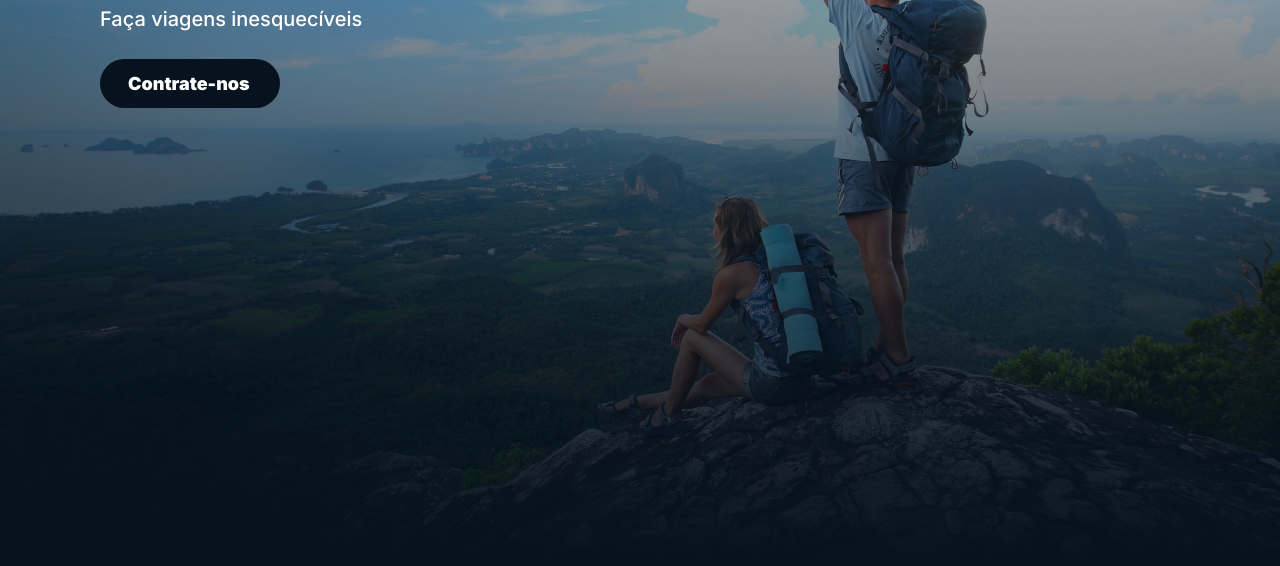
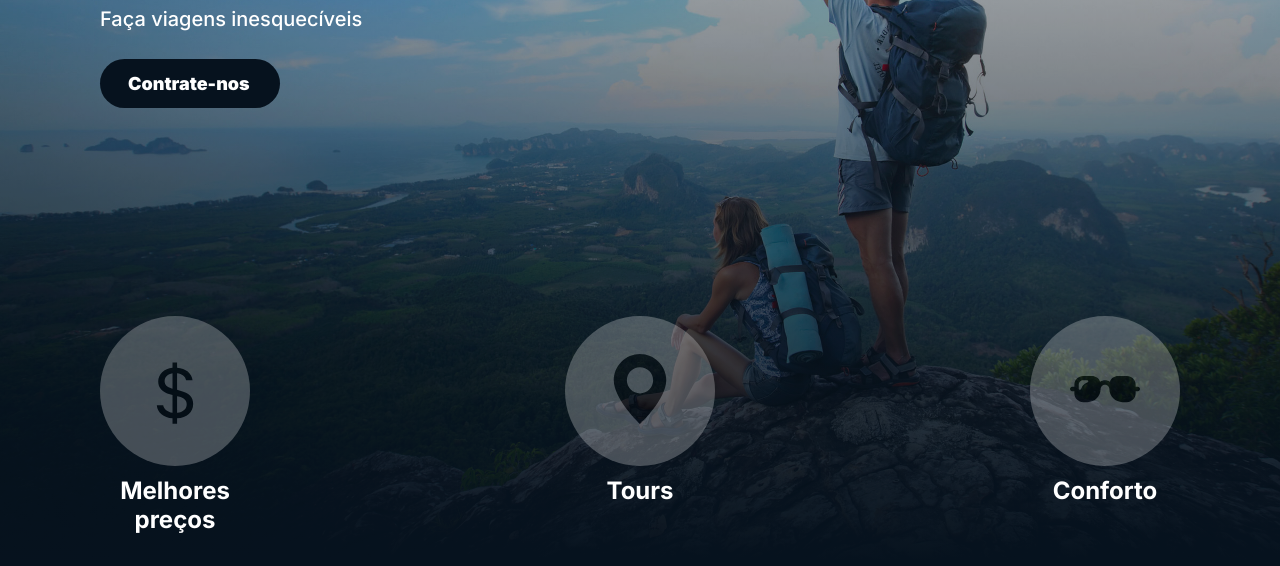
Before and after one commit to wendersonvibes/landing-page-viagens, a plain HTML site: page index.html in a window 1280 px wide. Shown: the part 234-800 px from the top of the page. Drawn offline with Linux system fonts and the light colour scheme.

Commit message:
atualizacao 4

```diff
--- a/partials/_cards.scss
+++ b/partials/_cards.scss
@@ -1,4 +1,6 @@
-
+.cards {
+    margin-top: 180px;
+}
 
 .cards-container {
     display: flex;
--- a/partials/_layout.scss
+++ b/partials/_layout.scss
@@ -32,7 +32,6 @@
     display: flex;
     flex-direction: column;
     margin-top: 120px;
-    min-height: 80vh;
 }
 
 .hero h1 {
```
Also changed, not shown: estilo.css, 1 other file.
